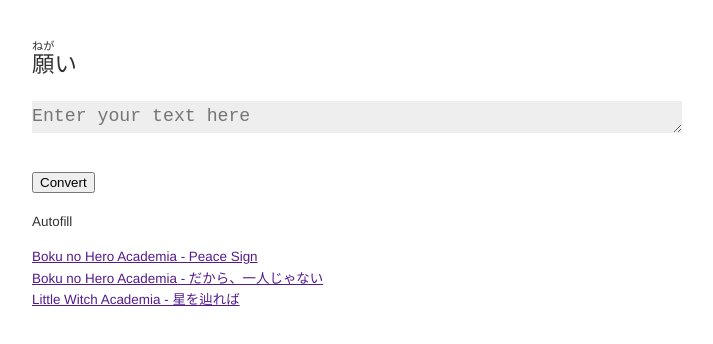
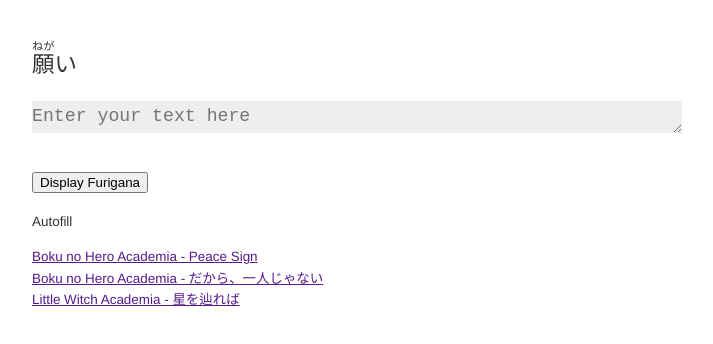
Before and after one commit to leonardykris/negai, a website: page public/index.html in a window 1280 px wide. Shown: the whole page, without its empty margins (283-996 px from the left). Drawn offline with nearby package versions, Linux system fonts and the light colour scheme; no server answers.

Commit message:
changed button text to reflect what the action means

```diff
--- a/public/index.html
+++ b/public/index.html
@@ -13,7 +13,7 @@
     <textarea id="kanji-input" type="text" name="kanji-input" autocomplete="off" rows=4 placeholder="Enter your text here"></textarea>
   </form>
   <div class="block">
-    <button id="convert-btn" class="btn">Convert</button>
+    <button id="convert-btn" class="btn">Display Furigana</button>
     <button id="edit-btn" class="btn hide">Edit</button>
   </div>
   <form id="form-translate" class="hide" action="">
```
